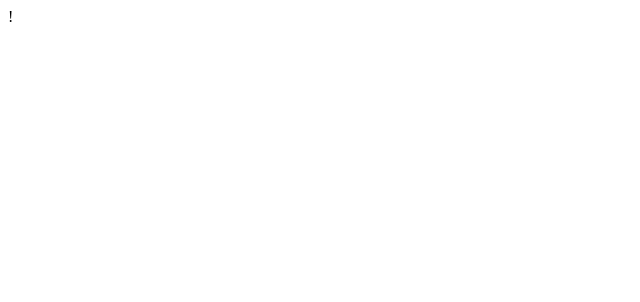
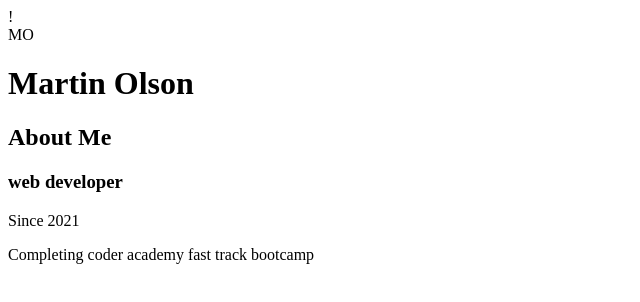
Before and after one commit to MartinO55/MGOlson.github.io, a plain HTML site: page Index.html in a window 1280 px wide. Shown: the whole page, without its empty margins (0-640 px from the left). Drawn offline with Linux system fonts and the light colour scheme.

Commit message:
added meta to head, added first set of content to body

```diff
--- a/Index.html
+++ b/Index.html
@@ -1,13 +1,37 @@
 !<!DOCTYPE html>
+<html lang="en">
+
 <head>
-
-<title>Martin's Portfolio</title>
+    <meta charset="utf-8">
+    <meta name="viewport" content="width=device-width, initial-scale=1.0">
+    <meta name="author" content="Martin Olson">
+    <meta name="description" content ="Martin Olsons Portfolio">
+    <style></style>
+    <title>Martin Olson's Portfolio</title>
 
 </head>
 
 <body>
+    <header>
+        <div id ="abreviatedInitials">MO</div>
+        <h1>Martin Olson</h1>
+    </header>
 
+    <main>
+        <div>
+            <Section id ="About Me">
+                <h2>About Me</h2>
 
+                <h3>web developer</h3>
+                <time>Since 2021</time>
+                <p>Completing coder academy fast track bootcamp</p>
+            </Section>
+        </div>
+    </main>
+
+    <footer>
+
+    </footer>
 
 </body>
 
```
